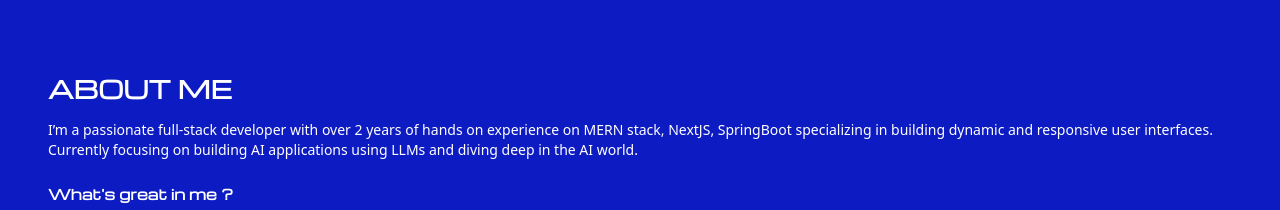
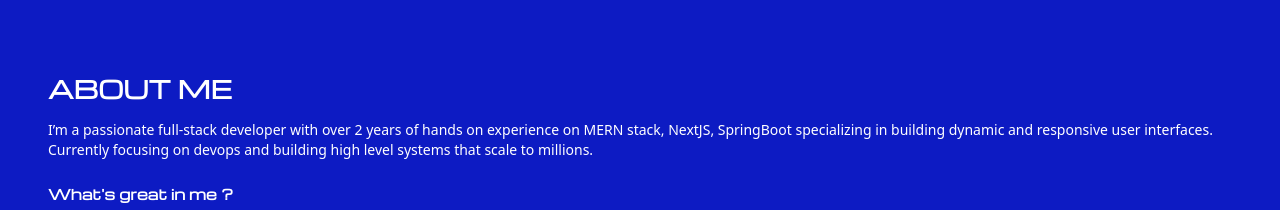
Before and after one commit to isudiptodas/isudiptodas_portfolio, a Next.js app: page / in a window 1280 px wide. Shown: the part 920-1130 px from the top of the page. Built offline with nearby package versions, Linux system fonts and the light colour scheme; a web font is replaced by a local one.

Commit message:
Update page.tsx

```diff
--- a/src/app/page.tsx
+++ b/src/app/page.tsx
@@ -194,7 +194,7 @@ function page() {
             <h3 className={`text-white font-Michroma text-xl md:text-2xl w-full text-start font-semibold`}>ABOUT ME</h3>
             <p className={`text-white text-[10px] md:text-sm w-full text-start`}>I’m a passionate full-stack developer with over 2 years of hands
               on experience on MERN stack, NextJS, SpringBoot specializing in building dynamic and responsive user interfaces.
-              Currently focusing on building AI applications using LLMs and diving deep in the AI world.
+              Currently focusing on devops and building high level systems that scale to millions.
             </p>
             <p className={`text-white font-Michroma text-[10px] md:text-sm font-semibold mt-2 w-full text-start`}>What's great in me ?</p>
 
```
